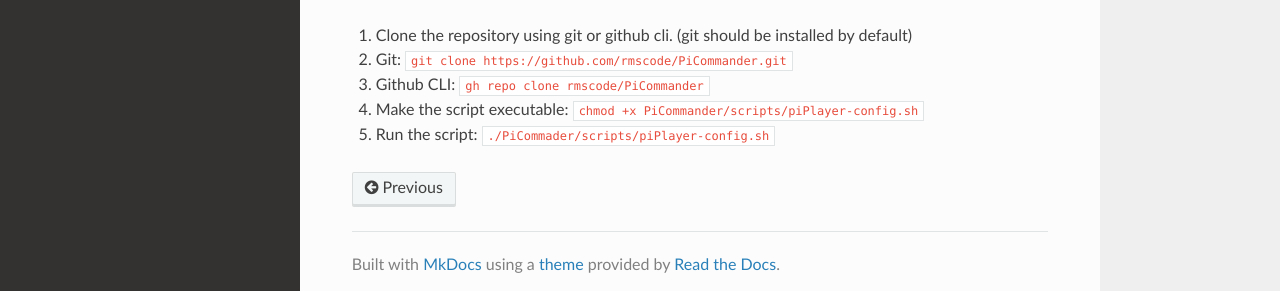
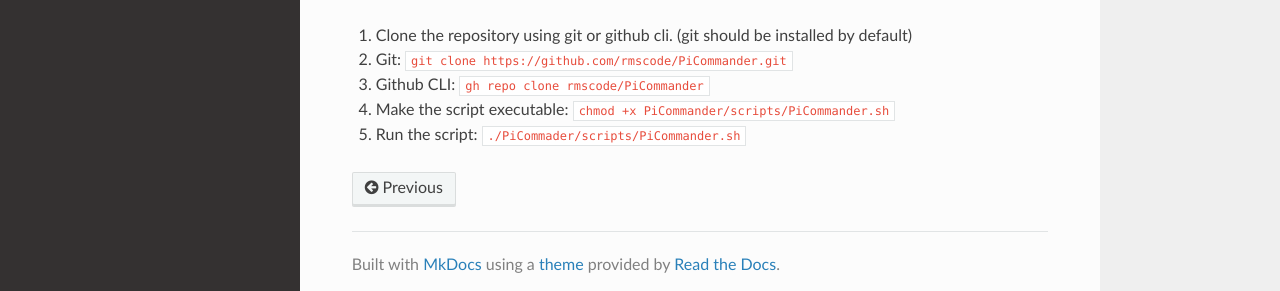
Before and after one commit to rmscode/PiCommander, an MkDocs documentation site: the page built from docs/usage.md, in a window 1280 px wide. Shown: the part 183-474 px from the top of the page. Built offline with MkDocs 1.6.1, drawn with Linux system fonts in a browser that asks for light colours; nearby versions of some CDN libraries.

Commit message:
docs: update docs to reflect script name change

```diff
--- a/docs/usage.md
+++ b/docs/usage.md
@@ -3,5 +3,5 @@
 1. Clone the repository using git or github cli. (git should be installed by default)
    1. Git: `git clone https://github.com/rmscode/PiCommander.git`
    2. Github CLI: `gh repo clone rmscode/PiCommander`
-2. Make the script executable: `chmod +x PiCommander/scripts/piPlayer-config.sh`
-3. Run the script: `./PiCommader/scripts/piPlayer-config.sh`
+2. Make the script executable: `chmod +x PiCommander/scripts/PiCommander.sh`
+3. Run the script: `./PiCommader/scripts/PiCommander.sh`
```
Also changed, not shown: README.md (+2 -2 lines).
